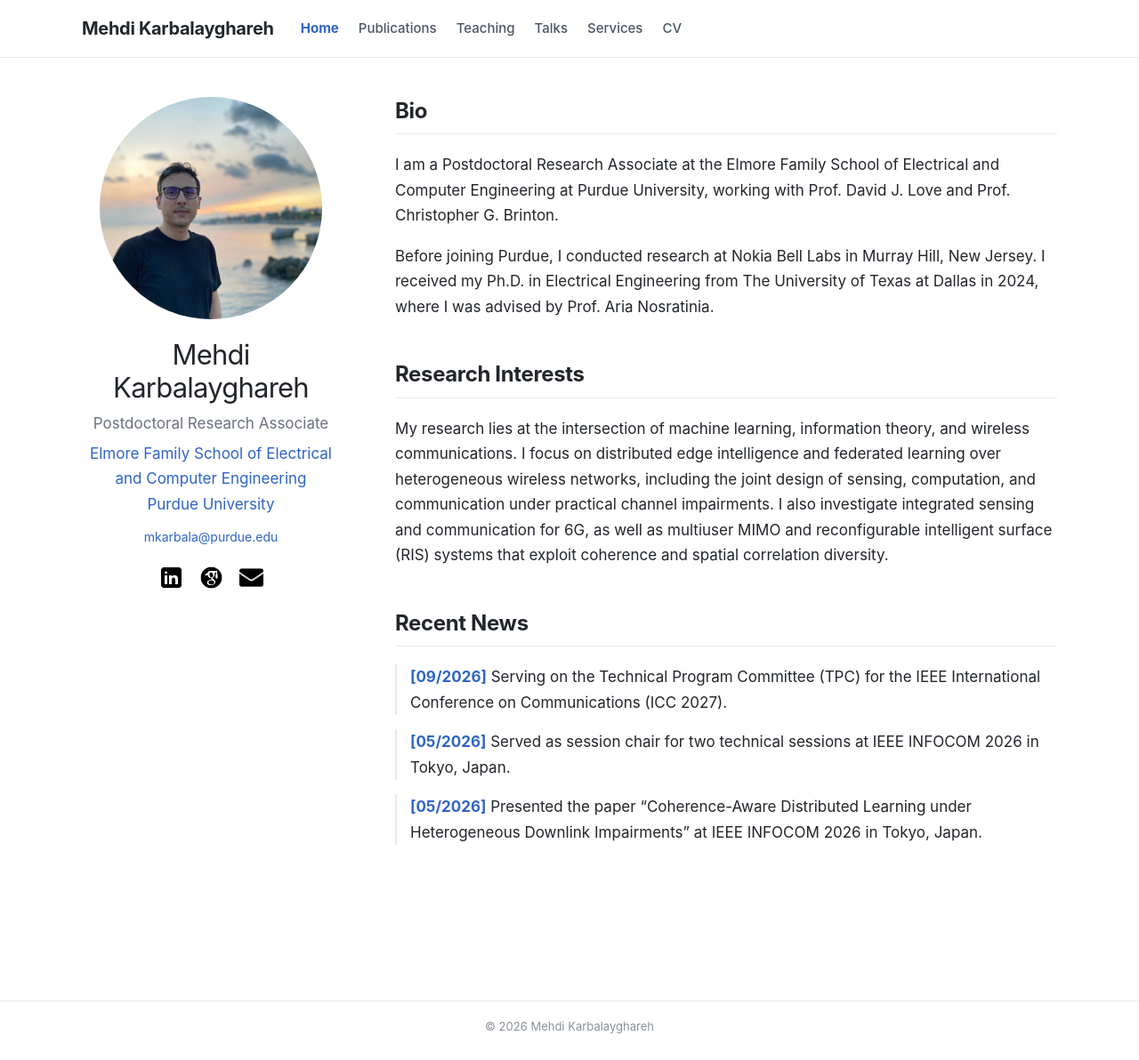
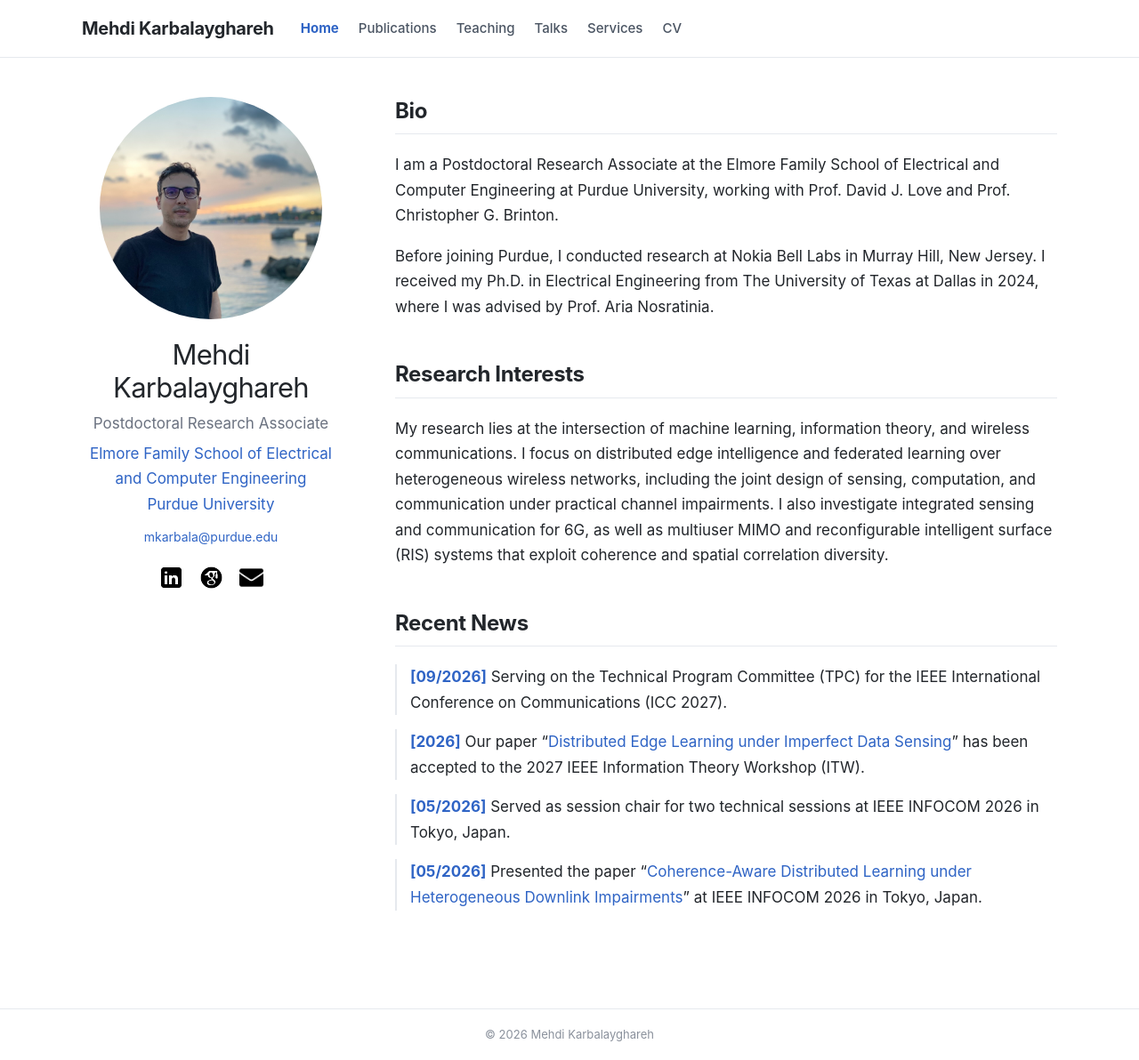
Before and after one commit to mkarbalaygh/mkarbalaygh.github.io, a Jekyll site: the page built from index.md, in a window 1280 px wide and 1192 px high. Shown: the whole window at 89% size. Built offline with Jekyll 4.4.1, drawn with Linux system fonts in a browser that asks for light colours; comment, search, counter and statistics services are not loaded.

Commit message:
Add linked ITW acceptance news and link INFOCOM paper

```diff
--- a/index.md
+++ b/index.md
@@ -49,8 +49,9 @@ title: "Home"
       <h2 class="section-heading">Recent News</h2>
       <ul class="news-list">
         <li><strong class="news-date">[09/2026]</strong> Serving on the Technical Program Committee (TPC) for the IEEE International Conference on Communications (ICC 2027).</li>
+        <li><strong class="news-date">[2026]</strong> Our paper “<a href="https://arxiv.org/abs/2607.18649" target="_blank" rel="noopener noreferrer">Distributed Edge Learning under Imperfect Data Sensing</a>” has been accepted to the 2027 IEEE Information Theory Workshop (ITW).</li>
         <li><strong class="news-date">[05/2026]</strong> Served as session chair for two technical sessions at IEEE INFOCOM 2026 in Tokyo, Japan.</li>
-        <li><strong class="news-date">[05/2026]</strong> Presented the paper “Coherence-Aware Distributed Learning under Heterogeneous Downlink Impairments” at IEEE INFOCOM 2026 in Tokyo, Japan.</li>
+        <li><strong class="news-date">[05/2026]</strong> Presented the paper “<a href="https://ieeexplore.ieee.org/abstract/document/11571334" target="_blank" rel="noopener noreferrer">Coherence-Aware Distributed Learning under Heterogeneous Downlink Impairments</a>” at IEEE INFOCOM 2026 in Tokyo, Japan.</li>
       </ul>
     </section>
   </div>
```
